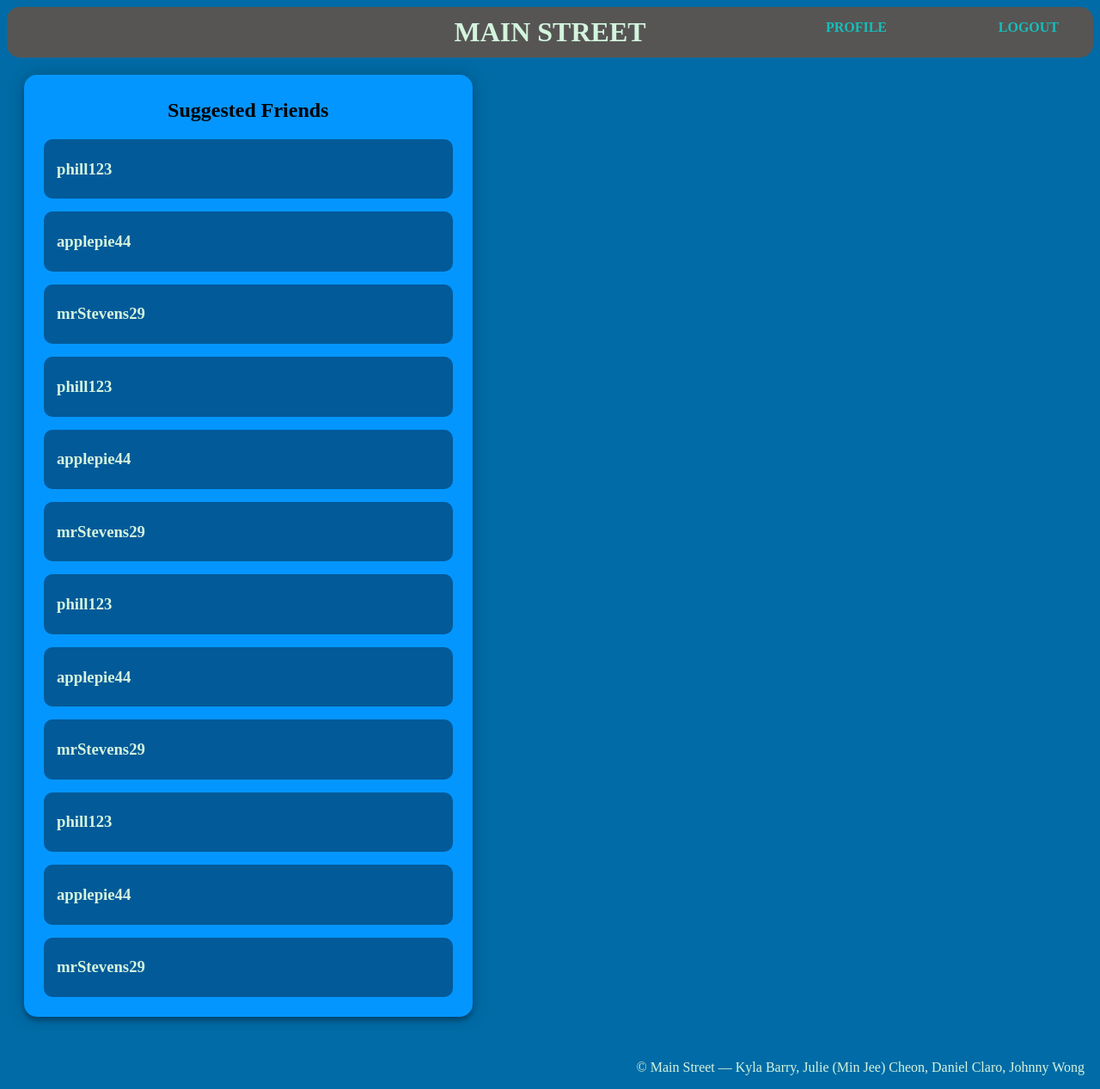
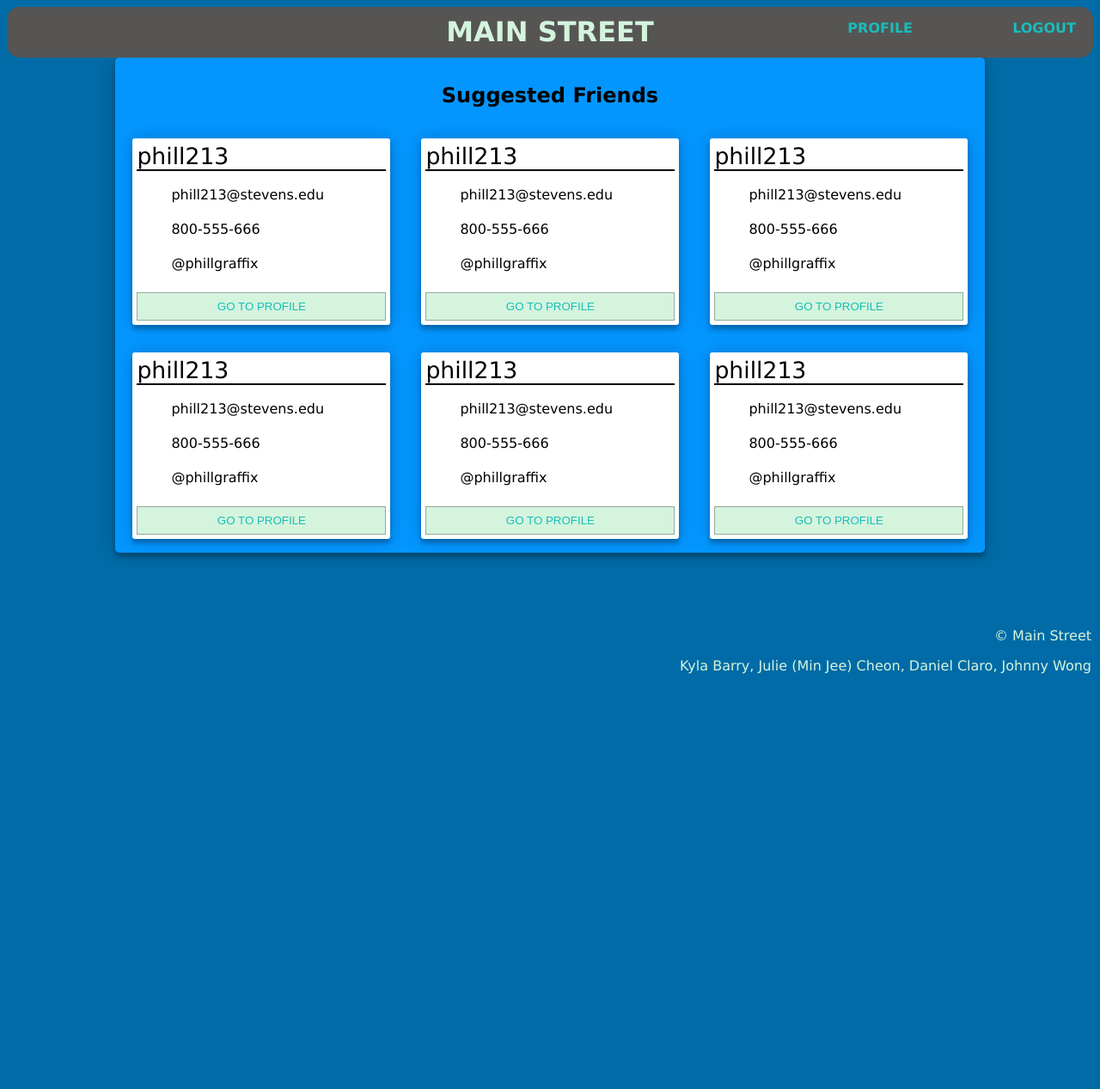
Before and after one commit to johnnywong30/CS146_Group9, a Python web app: template templates/home.html in a window 1280 px wide. Shown: the whole page at 86% size. After the commit the page ends 784 px from the top, so only its background shows below. Run offline with Jinja, Linux system fonts and the light colour scheme; the template is opened without the code that fills it, so the values that code supplies are empty.

Commit message:
home page updates

```diff
--- a/static/bootlegBootstrap.css
+++ b/static/bootlegBootstrap.css
@@ -13,6 +13,7 @@
 
 body{
   background-color: #006ba6;
+  font-family: 'Verdana', 'Roboto','Helvetica Neue', Helvetica, Arial, sans-serif;
 }
 
 header{
@@ -46,7 +47,7 @@ header a{
   position: absolute;
   top: 10;
   right: 0;
-  padding-right: 40px;
+  padding-right: 20px;
 }
 
 header a:hover{
@@ -55,11 +56,11 @@ header a:hover{
 
 #profile{
   right: 200px;
-  /* padding-left: 50px; */
+  padding-right: 10px;
 }
 
 footer{
-  position: relative;
+  position: fixed;
   bottom: 0;
   right: 0;
   padding-right: 10px;
@@ -69,21 +70,99 @@ footer{
 
 main h2{
   text-align: center;
+  padding-top: 10px;
 }
+
+
+
+
+
 
 .suggestion-page{
   background-color: #0496ff;
-  width: 40%;
-  min-width: 250px;
+  width: 80%;
   height: auto;
-  margin: 20px;
+  max-height: 600px;
+  margin: auto;
   margin-bottom: 50px;
-  padding: 8px;
-  border-radius: 15px;
+  border-radius: 5px;
   box-shadow: 0 0 20px 0 rgba(0, 0, 0, 0.2), 0 5px 5px 0 rgba(0, 0, 0, 0.24);
+  overflow-y: scroll;
+}
+
+.btn{
+  background-color: #d4f4dd;
+  border: 1px solid #94AA9A;
+  text-transform: uppercase;
+  color: #17bebb;
+  padding: 0.5rem;
+}
+
+.btn--block{
+  display: block;
+  width: 100%;
+}
+
+.cards{
+  display: flex;
+  flex-wrap: wrap;
+  list-style: none;
+  margin: 0;
+  padding: 0;
+}
+
+.cards_item{
+  display: flex;
+  padding: 1rem;
+  max-width: 300px;
+  padding-left: 20px;
+}
+@media screen and (min-width: 40rem){
+  .cards_item{
+    width: 50%;
+  }
+}
+@media screen and (min-width: 56rem){
+  .cards_item{
+    width: 45%;
+  }
 }
 
 .card{
+  background-color: white;
+  border-radius: 3px;
+  box-shadow: 0 0 20px 0 rgba(0, 0, 0, 0.2), 0 5px 5px 0 rgba(0, 0, 0, 0.24);
+  display: flex;
+  flex-direction: column;
+  overflow: hidden;
+  width: 600px;
+}
+
+.card_content{
+  display: flex;
+  flex: 1 1 auto;
+  flex-direction: column;
+  padding: 5px;
+}
+
+.card_text{
+  flex: 1 1 auto;
+  line-height: 1.5;
+  margin-bottom: 5px;
+  margin-right: 10px;
+  list-style: none;
+  float: left;
+
+}
+
+.card_title{
+  border-bottom: 2px solid black;
+  font-size: 20pt;
+}
+
+
+
+/* .card{
   background-color: #025a99;
   padding: 5px 15px;
   margin: 15px 15px;
@@ -94,6 +173,38 @@ main h2{
   color: #d4f4dd;
 }
 
+.card h3{
+  display: inline-block;
+  width: 150px;
+  height: auto;
+} */
+
+/* Desktop view */
+@media only screen and (min-width: 999px){
+}
+
+/* Tablet view */
+@media only screen and (max-width: 998px) and (min-width: 400px){
+  footer{
+    position: fixed;
+  }
+}
+
+/* Phone view */
+@media only screen and (max-width: 399px){
+  .card{
+    flex: 1 1 calc(25% - 1em);
+    border: 2px solid black;
+  }
+
+  .suggestion-page{
+    margin-bottom: 5px;
+  }
+  footer{
+    position: relative;
+  }
+}
+
 
 @media screen and (max-width: 898px){
   header{
@@ -102,6 +213,7 @@ main h2{
 
   header a{
     top: 60px;
+    margin-right: 20px;
   }
 
   #profile{
--- a/templates/home.html
+++ b/templates/home.html
@@ -20,45 +20,151 @@
   </header>
   <main class="suggestion-page">
     <h2>Suggested Friends</h2>
+    <ul class="cards">
+      <li class="cards_item">
         <div class="card">
-      <h3>phill123</h3>
+          <div class="card_content">
+            <div class="card_title">
+              phill213
             </div>
+            <ul class="card_text">
+              <li class="card_label">
+                <p>phill213@stevens.edu</p>
+              </li>
+              <li class="card_label">
+                <p>800-555-666</p>
+              </li>
+              <li class="card_label">
+                <p>@phillgraffix</p>
+              </li>
+            </ul>
+            <button class="btn btn--block">
+              Go to profile
+            </button>
+          </div>
+        </div>
+      </li>
+      <li class="cards_item">
         <div class="card">
-      <h3>applepie44</h3>
+          <div class="card_content">
+            <div class="card_title">
+              phill213
             </div>
+            <ul class="card_text">
+              <li class="card_label">
+                <p>phill213@stevens.edu</p>
+              </li>
+              <li class="card_label">
+                <p>800-555-666</p>
+              </li>
+              <li class="card_label">
+                <p>@phillgraffix</p>
+              </li>
+            </ul>
+            <button class="btn btn--block">
+              Go to profile
+            </button>
+          </div>
+        </div>
+      </li>
+      <li class="cards_item">
         <div class="card">
-      <h3>mrStevens29</h3>
+          <div class="card_content">
+            <div class="card_title">
+              phill213
             </div>
+            <ul class="card_text">
+              <li class="card_label">
+                <p>phill213@stevens.edu</p>
+              </li>
+              <li class="card_label">
+                <p>800-555-666</p>
+              </li>
+              <li class="card_label">
+                <p>@phillgraffix</p>
+              </li>
+            </ul>
+            <button class="btn btn--block">
+              Go to profile
+            </button>
+          </div>
+        </div>
+      </li>
+      <li class="cards_item">
         <div class="card">
-      <h3>phill123</h3>
+          <div class="card_content">
+            <div class="card_title">
+              phill213
             </div>
+            <ul class="card_text">
+              <li class="card_label">
+                <p>phill213@stevens.edu</p>
+              </li>
+              <li class="card_label">
+                <p>800-555-666</p>
+              </li>
+              <li class="card_label">
+                <p>@phillgraffix</p>
+              </li>
+            </ul>
+            <button class="btn btn--block">
+              Go to profile
+            </button>
+          </div>
+        </div>
+      </li>
+      <li class="cards_item">
         <div class="card">
-      <h3>applepie44</h3>
+          <div class="card_content">
+            <div class="card_title">
+              phill213
             </div>
+            <ul class="card_text">
+              <li class="card_label">
+                <p>phill213@stevens.edu</p>
+              </li>
+              <li class="card_label">
+                <p>800-555-666</p>
+              </li>
+              <li class="card_label">
+                <p>@phillgraffix</p>
+              </li>
+            </ul>
+            <button class="btn btn--block">
+              Go to profile
+            </button>
+          </div>
+        </div>
+      </li>
+      <li class="cards_item">
         <div class="card">
-      <h3>mrStevens29</h3>
+          <div class="card_content">
+            <div class="card_title">
+              phill213
             </div>
-    <div class="card">
-      <h3>phill123</h3>
+            <ul class="card_text">
+              <li class="card_label">
+                <p>phill213@stevens.edu</p>
+              </li>
+              <li class="card_label">
+                <p>800-555-666</p>
+              </li>
+              <li class="card_label">
+                <p>@phillgraffix</p>
+              </li>
+            </ul>
+            <button class="btn btn--block">
+              Go to profile
+            </button>
+
           </div>
-    <div class="card">
-      <h3>applepie44</h3>
         </div>
-    <div class="card">
-      <h3>mrStevens29</h3>
-    </div>
-    <div class="card">
-      <h3>phill123</h3>
-    </div>
-    <div class="card">
-      <h3>applepie44</h3>
-    </div>
-    <div class="card">
-      <h3>mrStevens29</h3>
-    </div>
+      </li>
+    </ul>
   </main>
 </body>
 <footer>
-   <p>&copy; Main Street &mdash; Kyla Barry, Julie (Min Jee) Cheon, Daniel Claro, Johnny Wong</p>
+   <p>&copy; Main Street </p>
+   <p>Kyla Barry, Julie (Min Jee) Cheon, Daniel Claro, Johnny Wong</p>
  </footer>
 </html>
```
Also changed, not shown: static/form.css (+0 -31 lines). Lines whose indentation alone changed are shown as unchanged.
